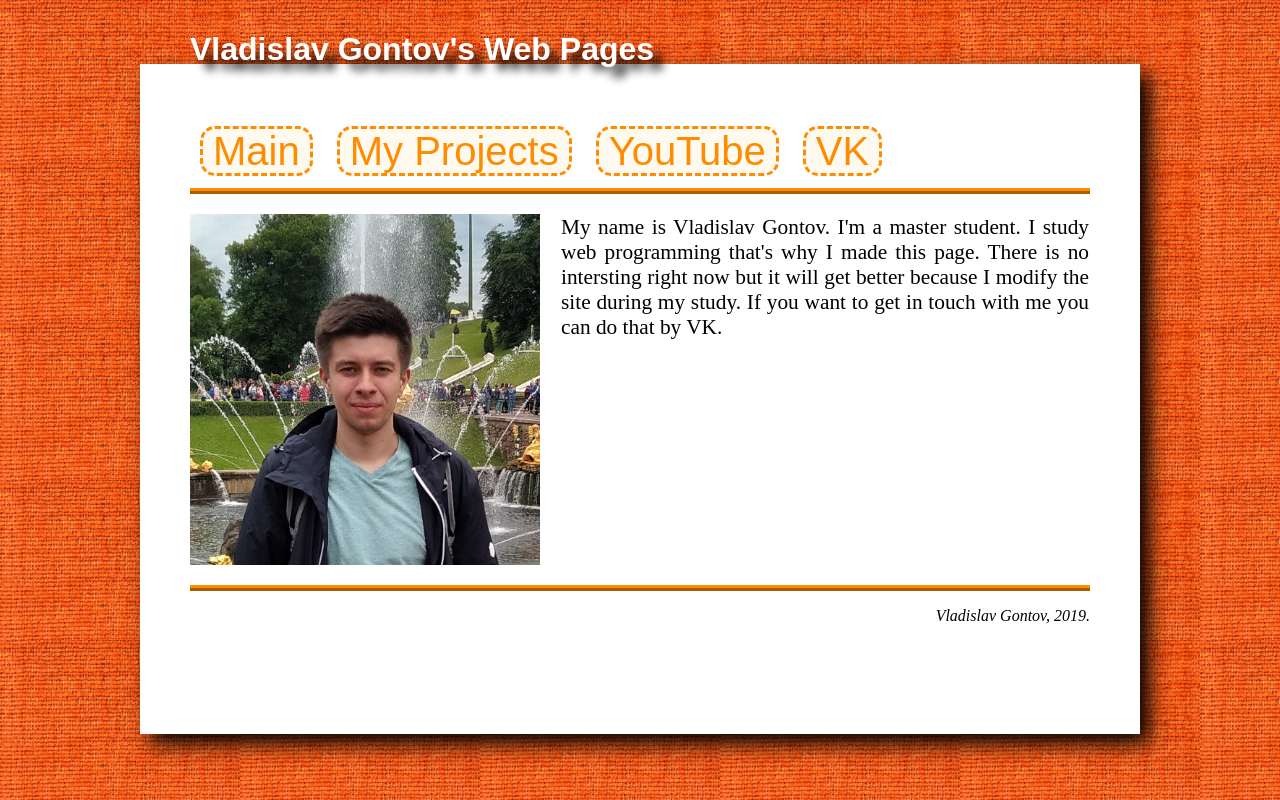
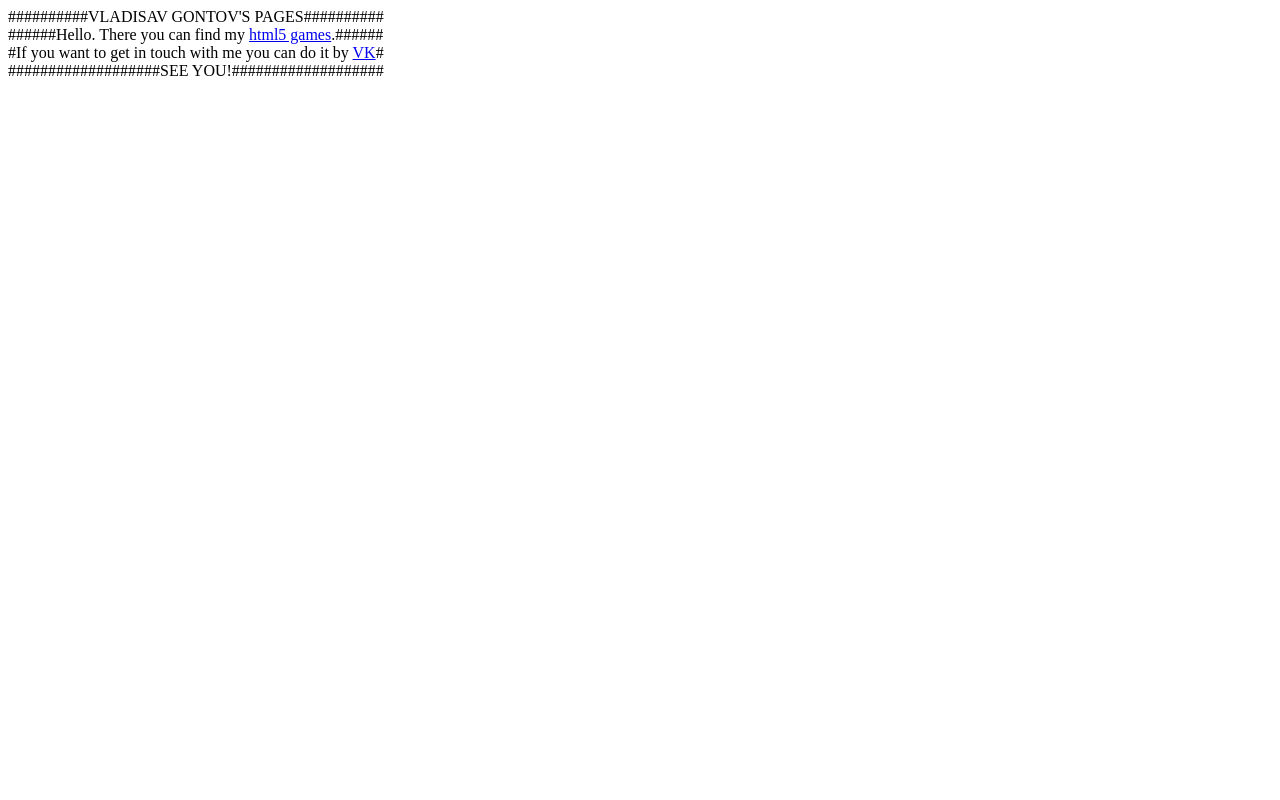
Before and after one commit to KwanzaBot/KwanzaBot.github.io, a plain HTML site: page index.html in a window 1280 px wide. Drawn offline with Linux system fonts and the light colour scheme.

Commit message:
simple design

```diff
--- a/index.html
+++ b/index.html
@@ -1,22 +1,10 @@
 <html>
     <head>
         <title>My blog!</title>
-        <link href="style.css" rel="stylesheet">
     </head>
     <body>
-        <div id="hat"><h1>Vladislav Gontov's Web Pages</h1></div>
-        <div id="menu">
-            <a href="index.html" class="button">Main</a>
-            <a href="projects/projects.html" class="button">My Projects</a>
-            <a href="https://www.youtube.com/channel/UC_ZVn2HdjE9vr4KoDgfSR_g" class="button">YouTube</a>
-            <a href="https://vk.com/kwanzabot" class="button">VK</a>
-        </div>
-        <div class="container">
-            <div class="left"><img src="res/MyPhoto.jpg" id="photo"></div>
-            <div class="right"><p>My name is Vladislav Gontov. I'm a master student. I study web programming that's why I made this page. There is no intersting right now but it will get better because I modify the site during my study. If you want to get in touch with me you can do that by VK.</p></div>
-        </div>
-        <div id="foot">
-            <p>Vladislav Gontov, 2019.</p>
-        </div>
-       </body>
+        <p>##########VLADISAV GONTOV'S PAGES##########
+            <br>######Hello. There you can find my <a href="projects/projects.html">html5 games</a>.###### <br>#If you want to get in touch with me you can do it by <a href="https://vk.com/kwanzabot">VK</a>#
+        <br>###################SEE YOU!###################</p>
+    </body>
 </html>
--- a/style.css
+++ /dev/null
@@ -1,105 +0,0 @@
-body{
-    padding-top: 50px;
-    padding-left: 50px;
-    padding-right: 50px;
-    width: 900px;
-    height: 620;
-    margin: 5% auto;
-    background-color: #ffffff;
-    box-shadow: 10px 10px 20px black;
-}
-
-html{
-    background-color: #999999;
-    background-image: url("res/background.jpg")
-}
-
-#photo{
-    width: 350px;
-}
-
-.right p{
-    margin: 1;
-    font-size: 16pt;
-    text-align: justify;
-}
-
-h1{
-    text-align: center;
-    color: white;
-    text-shadow: 10px 10px 10px black;
-    font-family: fantasy;
-}
-
-#hat{
-    position: absolute;
-    top: 0;
-    padding-top: 10px;
-}
-
-.container{
-    padding-top: 20px;
-    display: flex;
-}
-
-.left{
-    order: 1;
-    padding-right: 20px;
-}
-
-.right{
-    order: 2;
-}
-
-#menu{
-    background-color: #ffffff;
-    height: 80px;
-    display: table-cell;
-    vertical-align: middle;
-    width:inherit;
-    border-bottom-style: ridge;
-    border-width: 6px;
-    border-bottom-color: darkorange;
-}
-
-.button{
-    border-style: dashed;
-    border-color:darkorange;
-    font-size: 40px;
-    margin: 10;
-    background-color: floralwhite;
-    border-radius: 15px;
-    border-width: 3.5px;
-    font-family: fantasy;
-}
-
-.button:link{
-    text-decoration: none;
-    color: darkorange;
-    padding-left: 10px;
-    padding-right: 10px;
-}
-
-.button:visited{
-    text-decoration: none;
-    color: darkorange;
-    padding-left: 10px;
-    padding-right: 10px;
-}
-
-.button:hover{
-    text-decoration: none;
-    color: darkorange;
-    padding-left: 10px;
-    padding-right: 10px;
-    color: orange;
-}
-
-#foot{
-    margin-top: 20px;
-    font-style: italic;
-    text-align: right;
-    border-top-style: ridge;
-    border-width: 6px;
-    border-top-color: darkorange;
-}
```
Also changed, not shown: projects/projects.html (+0 -15 lines).
